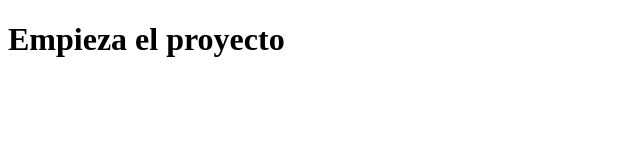
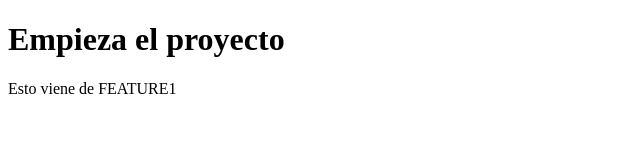
Before and after one commit to marcarsan/pruebaGIT, a plain HTML site: page index.html in a window 1280 px wide. Shown: the whole page, without its empty margins (0-640 px from the left). Drawn offline with Linux system fonts and the light colour scheme.

Commit message:
Primer cambio en FEATURE1

```diff
--- a/index.html
+++ b/index.html
@@ -7,5 +7,6 @@
  </head>
  <body>
     <h1>Empieza el proyecto</h1>
+    <p>Esto viene de FEATURE1</p>
  </body>
  </html>
```
